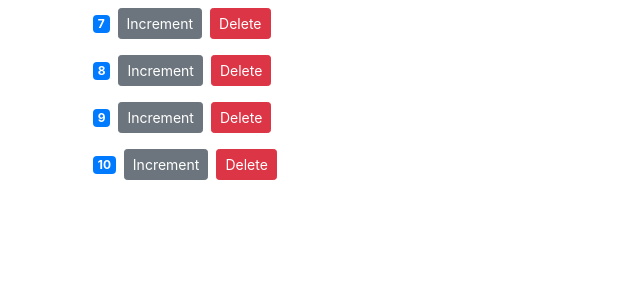
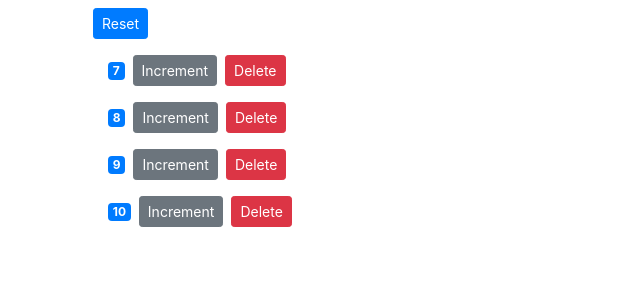
Before and after one commit to yayner2002/item-counter, a React (Create React App) app: page / in a window 1280 px wide. Shown: the top 300 px of the page, without its empty margins (0-640 px from the left). Built offline with nearby package versions, Linux system fonts and the light colour scheme.

Commit message:
Removing the local state

```diff
--- a/src/components/counter.jsx
+++ b/src/components/counter.jsx
@@ -1,9 +1,6 @@
 import React, { Component } from "react";
 
 class Counter extends Component {
-  state = {
-    value: this.props.counter.value,
-  };
 
   // renderTags() {
   //   if (this.state.tags.length === 0) return <p>Please Add Your Tags</p>;
@@ -15,16 +12,12 @@
   //     </ul>
   //   );
   // }
-  handleIncrement = (id) => {
-    this.setState({ value: this.state.value + 1 });
-  };
-
   render() {
     return (
       <div className="container">
         <span className={this.getBadgeClasses()}>{this.formatCount()}</span>
         <button
-          onClick={() => this.handleIncrement({ id: 1 })}
+          onClick={() => this.props.onIncrement(this.props.counter)}
           className="btn btn-secondary btn-sm"
         >
           Increment
@@ -38,12 +31,12 @@
 
   getBadgeClasses() {
     let classes = "badge m-2 badge-";
-    classes += this.state.value === 0 ? "warning" : "primary";
+    classes += this.props.counter.value === 0 ? "warning" : "primary";
     return classes;
   }
 
   formatCount() {
-    const { value: count } = this.state;
+    const { value: count } = this.props.counter;
     return count === 0 ? "Zero" : count;
   }
 }
--- a/src/components/counters.jsx
+++ b/src/components/counters.jsx
@@ -1,4 +1,4 @@
-import React, { Component, startTransition } from "react";
+import React, { Component } from "react";
 import Counter from "./counter";
 
 class Counters extends Component {
@@ -11,17 +11,41 @@
     ],
   };
 
+  handleIncrement = (counter) => {
+    const counters = [...this.state.counters];
+    const index = counters.indexOf(counter);
+    counters[index] = { ...counter };
+    counters[index].value++;
+    this.setState({ counters });
+  };
+
+  handleReset = () => {
+    const counters = this.state.counters.map((count) => {
+      count.value = 0;
+      return count;
+    });
+    this.setState({ counters: counters });
+  };
   handleDelete = (deleteId) => {
-    const afterDelete = this.state.counters.filter(counter => counter.id !== deleteId)
-    this.setState({ counters:afterDelete})
+    const afterDelete = this.state.counters.filter(
+      (counter) => counter.id !== deleteId
+    );
+    this.setState({ counters: afterDelete });
   };
   render() {
     return (
-      <div>
+      <div className="container">
+        <button
+          className="btn btn-primary btn-sm m-2"
+          onClick={this.handleReset}
+        >
+          Reset
+        </button>
         {this.state.counters.map((counter) => (
           <Counter
             key={counter.id}
             onDelete={this.handleDelete}
+            onIncrement={this.handleIncrement}
             counter={counter}
           ></Counter>
         ))}
```
